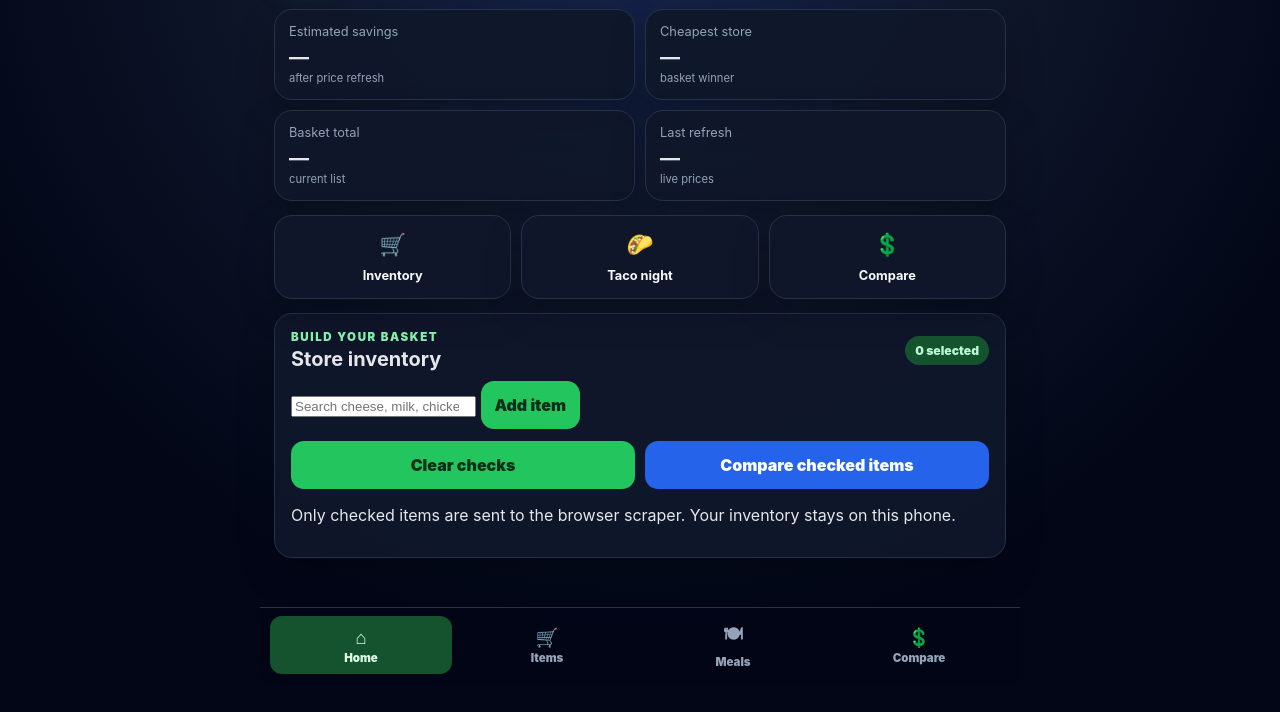
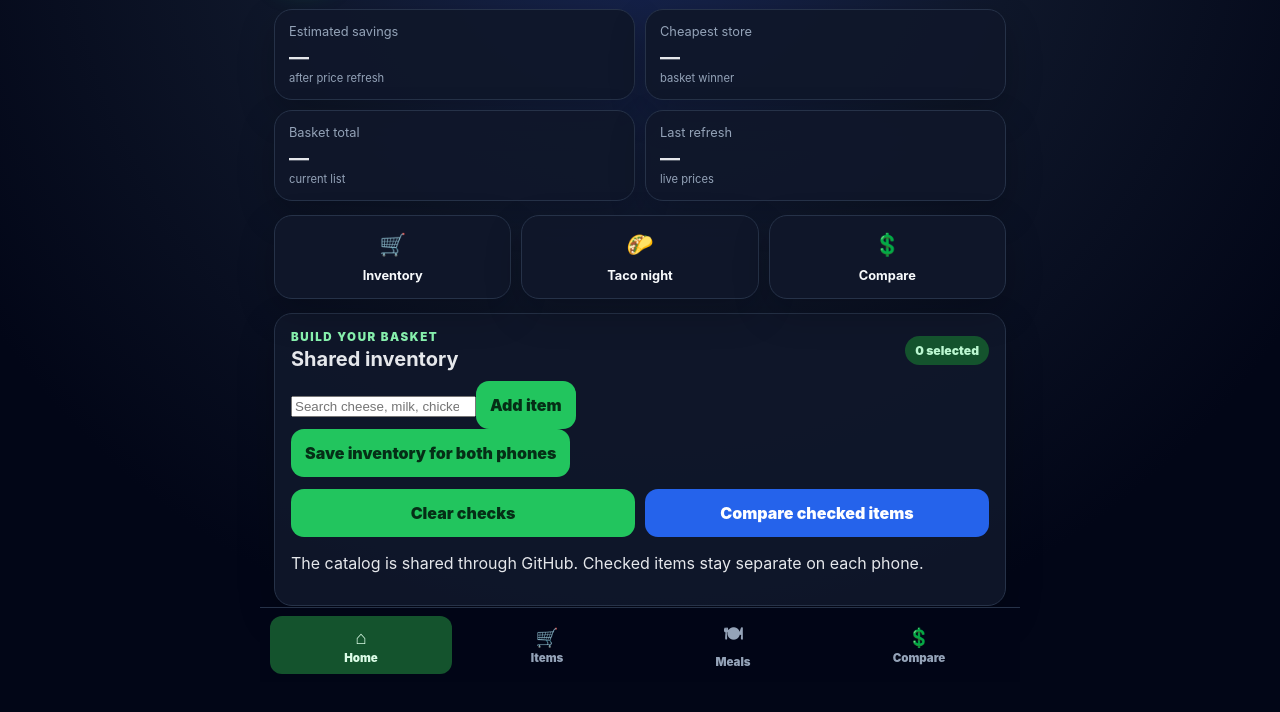
Before and after one commit to liuliano/grocery-price, a website with bundled scripts: page index.html in a window 1280 px wide. Shown: the part 118-830 px from the top of the page. Built offline with nearby package versions, Linux system fonts and the light colour scheme.

Commit message:
Add shared inventory save action

```diff
--- a/index.html
+++ b/index.html
@@ -16,66 +16,22 @@
 </head>
 <body>
   <main class="app-shell">
-    <header class="hero">
-      <div class="brand-lockup">
-        <img class="brand-icon" src="icons/grocery-icon.svg" alt="">
-        <div><p class="eyebrow">SMART GROCERY SAVINGS</p><h1>BasketIQ</h1><p class="subtitle">ZIP 33579 · Walmart · Publix · Aldi · Sam's Club</p></div>
-      </div>
-    </header>
-
-    <section class="dashboard-grid" aria-label="Savings dashboard">
-      <article class="metric-card"><span>Estimated savings</span><strong>—</strong><small>after price refresh</small></article>
-      <article class="metric-card"><span>Cheapest store</span><strong>—</strong><small>basket winner</small></article>
-      <article class="metric-card"><span>Basket total</span><strong>—</strong><small>current list</small></article>
-      <article class="metric-card"><span>Last refresh</span><strong>—</strong><small>live prices</small></article>
-    </section>
-
-    <section class="quick-actions">
-      <button class="quick-card" type="button" data-scroll="shopping"><span>🛒</span><b>Inventory</b></button>
-      <button class="quick-card" id="loadMeal" type="button"><span>🌮</span><b>Taco night</b></button>
-      <button class="quick-card" type="button" data-scroll="results"><span>💲</span><b>Compare</b></button>
-    </section>
-
+    <header class="hero"><div class="brand-lockup"><img class="brand-icon" src="icons/grocery-icon.svg" alt=""><div><p class="eyebrow">SMART GROCERY SAVINGS</p><h1>BasketIQ</h1><p class="subtitle">ZIP 33579 · Walmart · Publix · Aldi · Sam's Club</p></div></div></header>
+    <section class="dashboard-grid" aria-label="Savings dashboard"><article class="metric-card"><span>Estimated savings</span><strong>—</strong><small>after price refresh</small></article><article class="metric-card"><span>Cheapest store</span><strong>—</strong><small>basket winner</small></article><article class="metric-card"><span>Basket total</span><strong>—</strong><small>current list</small></article><article class="metric-card"><span>Last refresh</span><strong>—</strong><small>live prices</small></article></section>
+    <section class="quick-actions"><button class="quick-card" type="button" data-scroll="shopping"><span>🛒</span><b>Inventory</b></button><button class="quick-card" id="loadMeal" type="button"><span>🌮</span><b>Taco night</b></button><button class="quick-card" type="button" data-scroll="results"><span>💲</span><b>Compare</b></button></section>
     <section class="panel" id="shopping">
-      <div class="section-heading">
-        <div><p class="section-kicker">BUILD YOUR BASKET</p><h2>Store inventory</h2></div>
-        <span class="zip-pill" id="selectedCount">0 selected</span>
-      </div>
-
-      <div class="inventory-toolbar">
-        <input id="inventorySearch" type="search" placeholder="Search cheese, milk, chicken…" autocomplete="off">
-        <button id="addInventoryItem" class="add-item-button" type="button">Add item</button>
-      </div>
-
+      <div class="section-heading"><div><p class="section-kicker">BUILD YOUR BASKET</p><h2>Shared inventory</h2></div><span class="zip-pill" id="selectedCount">0 selected</span></div>
+      <div class="inventory-toolbar"><input id="inventorySearch" type="search" placeholder="Search cheese, milk, chicken…" autocomplete="off"><button id="addInventoryItem" class="add-item-button" type="button">Add item</button></div>
       <div id="inventoryList" class="inventory-list" aria-live="polite"></div>
-
-      <div class="button-grid">
-        <button id="clearSelection" class="secondary" type="button">Clear checks</button>
-        <button id="refreshPrices" class="refresh" type="button">Compare checked items</button>
-      </div>
-      <p class="privacy-note">Only checked items are sent to the browser scraper. Your inventory stays on this phone.</p>
+      <button id="saveSharedInventory" class="workflow-button" type="button">Save inventory for both phones</button>
+      <div class="button-grid"><button id="clearSelection" class="secondary" type="button">Clear checks</button><button id="refreshPrices" class="refresh" type="button">Compare checked items</button></div>
+      <p class="privacy-note">The catalog is shared through GitHub. Checked items stay separate on each phone.</p>
       <p id="status" class="status" aria-live="polite"></p>
     </section>
-
-    <section id="summary" class="summary-grid"></section>
-    <section id="results" class="results"></section>
+    <section id="summary" class="summary-grid"></section><section id="results" class="results"></section>
   </main>
-
-  <nav class="bottom-nav" aria-label="Primary">
-    <button type="button" class="active" data-scroll="top"><span>⌂</span>Home</button>
-    <button type="button" data-scroll="shopping"><span>🛒</span>Items</button>
-    <button type="button" id="mealNav"><span>🍽</span>Meals</button>
-    <button type="button" data-scroll="results"><span>💲</span>Compare</button>
-  </nav>
-
+  <nav class="bottom-nav" aria-label="Primary"><button type="button" class="active" data-scroll="top"><span>⌂</span>Home</button><button type="button" data-scroll="shopping"><span>🛒</span>Items</button><button type="button" id="mealNav"><span>🍽</span>Meals</button><button type="button" data-scroll="results"><span>💲</span>Compare</button></nav>
   <script type="module" src="js/app.js"></script>
-  <script>
-    document.addEventListener('click', event => {
-      const target = event.target.closest('[data-scroll]');
-      if (!target) return;
-      const id = target.dataset.scroll;
-      (id === 'top' ? document.body : document.getElementById(id))?.scrollIntoView({behavior:'smooth'});
-    });
-  </script>
+  <script>document.addEventListener('click',event=>{const target=event.target.closest('[data-scroll]');if(!target)return;const id=target.dataset.scroll;(id==='top'?document.body:document.getElementById(id))?.scrollIntoView({behavior:'smooth'});});</script>
 </body>
 </html>
```
